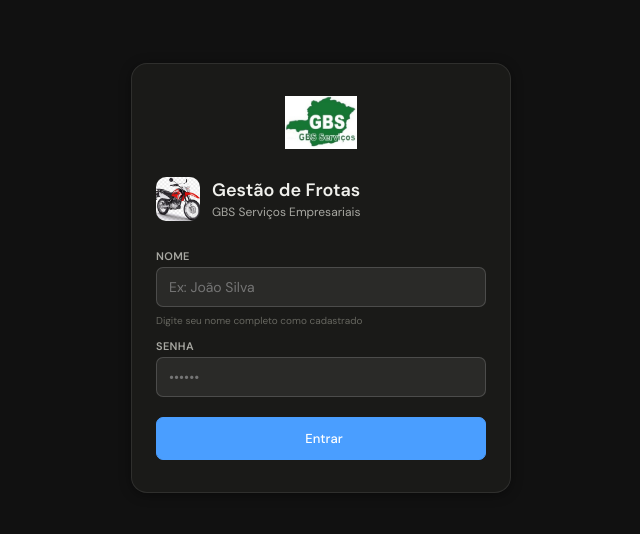
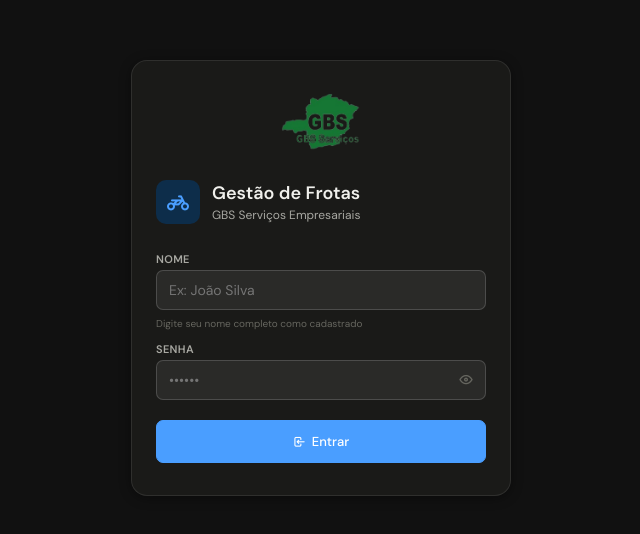
Before and after one commit to ControlesGBS/frota, a React (Vite) app: page / in a window 1280 px wide. Shown: the part 122-656 px from the top of the page, without its empty margins (319-959 px from the left). Built offline with nearby package versions, Linux system fonts and the light colour scheme.

Commit message:
Icone moto, logo GBS sem fundo, botoes visiveis

```diff
--- a/index.html
+++ b/index.html
@@ -6,6 +6,7 @@
     <meta name="viewport" content="width=device-width, initial-scale=1.0" />
     <meta name="theme-color" content="#0f172a" />
     <title>FrotaApp — Gestão de Frotas</title>
+    <link rel="stylesheet" href="https://cdn.jsdelivr.net/npm/@tabler/icons-webfont@latest/tabler-icons.min.css" />
     <link rel="preconnect" href="https://fonts.googleapis.com" />
     <link rel="preconnect" href="https://fonts.gstatic.com" crossorigin />
     <link href="https://fonts.googleapis.com/css2?family=DM+Sans:wght@300;400;500;600&family=DM+Mono:wght@400;500&display=swap" rel="stylesheet" />
--- a/src/components/shared/Topbar.jsx
+++ b/src/components/shared/Topbar.jsx
@@ -6,12 +6,14 @@
   return (
     <div className="topbar">
       <div className="topbar-left">
+        {/* Ícone moto */}
         <div style={{
           width: 36, height: 36, borderRadius: 8,
-          overflow: 'hidden', flexShrink: 0,
-          background: 'var(--bg2)',
+          background: 'var(--blbg)',
+          display: 'flex', alignItems: 'center', justifyContent: 'center',
+          flexShrink: 0,
         }}>
-          <img src="/moto.jpg" alt="Moto" style={{ width: '100%', height: '100%', objectFit: 'cover' }} />
+          <i className="ti ti-motorbike" style={{ fontSize: 20, color: 'var(--blue)' }} aria-hidden="true" />
         </div>
         <div>
           <div className="topbar-name">{name}</div>
--- a/src/pages/LoginPage.jsx
+++ b/src/pages/LoginPage.jsx
@@ -31,17 +31,20 @@
     <div className="login-wrap">
       <div className="login-box">
 
+        {/* Logo GBS */}
         <div style={{ textAlign: 'center', marginBottom: 24 }}>
-          <img src="/logotipo_gbs.png" alt="GBS" style={{ width: 72, height: 'auto', objectFit: 'contain' }} />
+          <img src="/logotipo_gbs.png" alt="GBS" style={{ width: 80, height: 'auto', objectFit: 'contain' }} />
         </div>
 
+        {/* Ícone moto + título */}
         <div className="login-logo">
           <div style={{
             width: 44, height: 44, borderRadius: 10,
-            overflow: 'hidden', flexShrink: 0,
-            background: 'var(--bg2)',
+            background: 'var(--blbg)',
+            display: 'flex', alignItems: 'center', justifyContent: 'center',
+            flexShrink: 0,
           }}>
-            <img src="/moto.jpg" alt="Moto" style={{ width: '100%', height: '100%', objectFit: 'cover' }} />
+            <i className="ti ti-motorbike" style={{ fontSize: 24, color: 'var(--blue)' }} aria-hidden="true" />
           </div>
           <div>
             <div className="login-title">Gestão de Frotas</div>
```
Also changed, not shown: public/logotipo_gbs.png.
